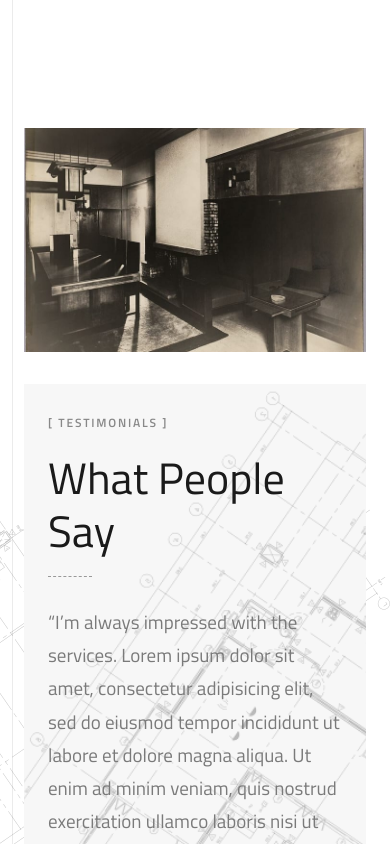
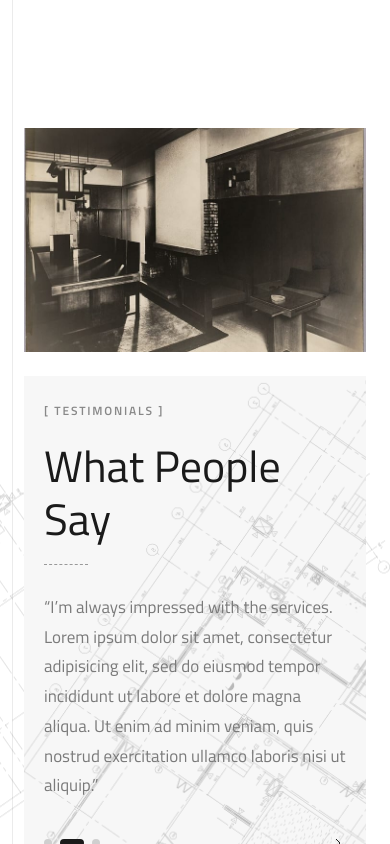
Before and after one commit to Kalandhar01/Siva_con, a Next.js app: page / in a window 390 px wide. Shown: the part 8960-9804 px from the top of the page. Built offline with nearby package versions, Linux system fonts and the light colour scheme.

Commit message:
fix: improve testimonials mobile responsiveness v2

```diff
--- a/src/components/Testimonials.tsx
+++ b/src/components/Testimonials.tsx
@@ -44,7 +44,7 @@ export default function Testimonials() {
       }}
     >
       <div className="relative mx-auto px-6 md:px-[120px]" style={{ maxWidth: "none" }}>
-        <div className="grid grid-cols-1 lg:grid-cols-[56%_44%] gap-8 items-start">
+        <div className="grid grid-cols-1 lg:grid-cols-[56%_44%] gap-6 md:gap-8 items-start">
           {/* Left — wide landscape photo, positioned higher */}
           <div className="reveal" data-reveal>
             <div style={{ aspectRatio: "16 / 10.5", overflow: "hidden", opacity: fade ? 1 : 0, transition: "opacity 0.4s ease" }}>
@@ -63,7 +63,7 @@ export default function Testimonials() {
           {/* Right — marble testimonial panel, shifted down */}
           <div
             data-reveal
-            className="reveal relative lg:mt-12 p-6 md:p-12 lg:p-16 min-h-[460px] md:min-h-[560px]"
+            className="reveal relative lg:mt-12 p-5 md:p-12 lg:p-16 min-h-[360px] md:min-h-[560px]"
             style={{
               background: "#F7F7F7",
               backgroundImage: "url(/sivra/marble-bg.png)",
@@ -114,9 +114,9 @@ export default function Testimonials() {
               }}
             >
               <p
+                className="text-[17px] md:text-[19px]"
                 style={{
                   fontFamily: '"Titillium Web", sans-serif',
-                  fontSize: 19,
                   color: "#7A7A7A",
                   lineHeight: 1.75,
                   margin: 0,
```
